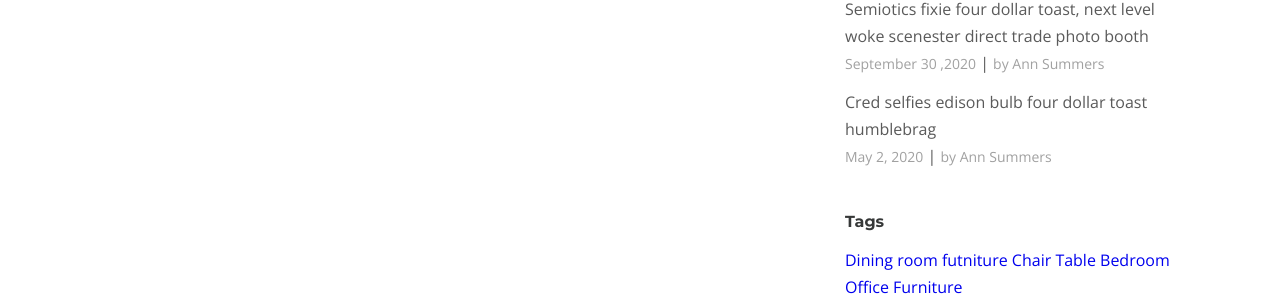
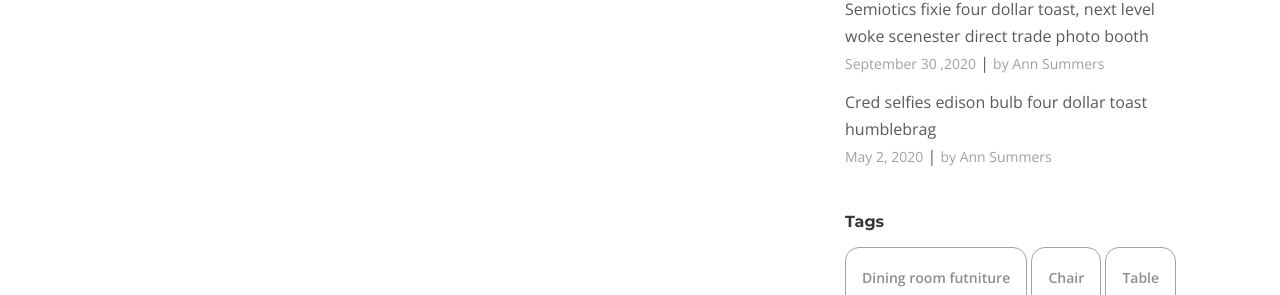
Before and after one commit to Sergitarius/Chairs, a website: page app/blog.html in a window 1280 px wide. Shown: the part 720-1015 px from the top of the page. Drawn offline with nearby package versions, Linux system fonts and the light colour scheme.

Commit message:
blog_tags

```diff
--- a/app/scss/style.scss
+++ b/app/scss/style.scss
@@ -879,6 +879,16 @@
 	&__category-link {
 		color: $default;
 	}
+	&__tags-link {
+		display: inline-block;
+		border: 1px solid rgba(#454647, 0.5);
+		border-radius: 14px;
+		color: #8f8d8d;
+		font-size: 14px;
+		font-weight: 600;
+		text-align: center;
+		padding: 16px;
+	}
 }
 .recent-posts {
 	margin-bottom: 40px;
@@ -901,18 +911,6 @@
 		color: #a1a1a1;
 		font-size: 14px;
 		font-weight: 400;
-	}
-}
-.tags {
-	&__tags-link {
-		display: inline-block;
-		border: 1px solid rgba(#454647, 0.5);
-		border-radius: 14px;
-		color: #8f8d8d;
-		font-size: 14px;
-		font-weight: 600;
-		text-align: center;
-		padding: 16px;
 	}
 }
 
```
Also changed, not shown: app/css/style.min.css.
